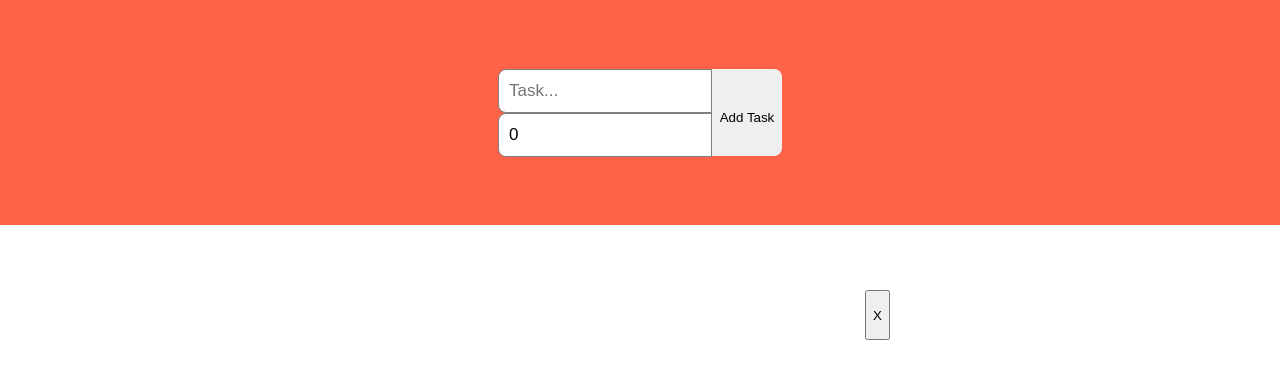
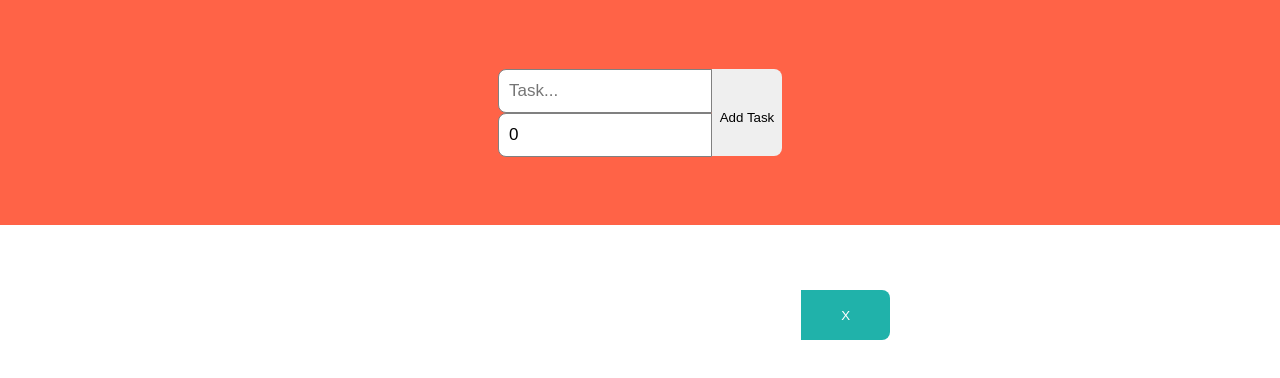
Before and after one commit to marnanakou/RT-ToDoList, a React (Create React App) app in the folder todolist/: page / in a window 1280 px wide. Both pictures are taken after typing "Sample" into the empty fields and a click on the button "Add Task". Shown: the top 378 px of the page. Built offline with nearby package versions, Linux system fonts and the light colour scheme.

Commit message:
add some more css

```diff
--- a/todolist/src/App.css
+++ b/todolist/src/App.css
@@ -24,6 +24,11 @@ body {
   justify-content: center;
   align-items: center;
   background-color: tomato;
+}
+
+.header .inputContainer {
+  display: flex;
+  flex-direction: column;
 }
 
 .header input {
@@ -78,7 +83,18 @@ body {
   height: 100%;
   width: 100%;
   border: 1px solid white;
-  font-size: 10px;
+  font-size: 18px;
   border-right: none;
   background-color: tomato;
 }
+
+.task button {
+  flex: 20%;
+  height: 100%;
+  border: none;
+  background-color: lightseagreen;
+  border-top-right-radius: 8px;
+  border-bottom-right-radius: 8px;
+  color: white;
+  cursor: pointer;
+}
```
